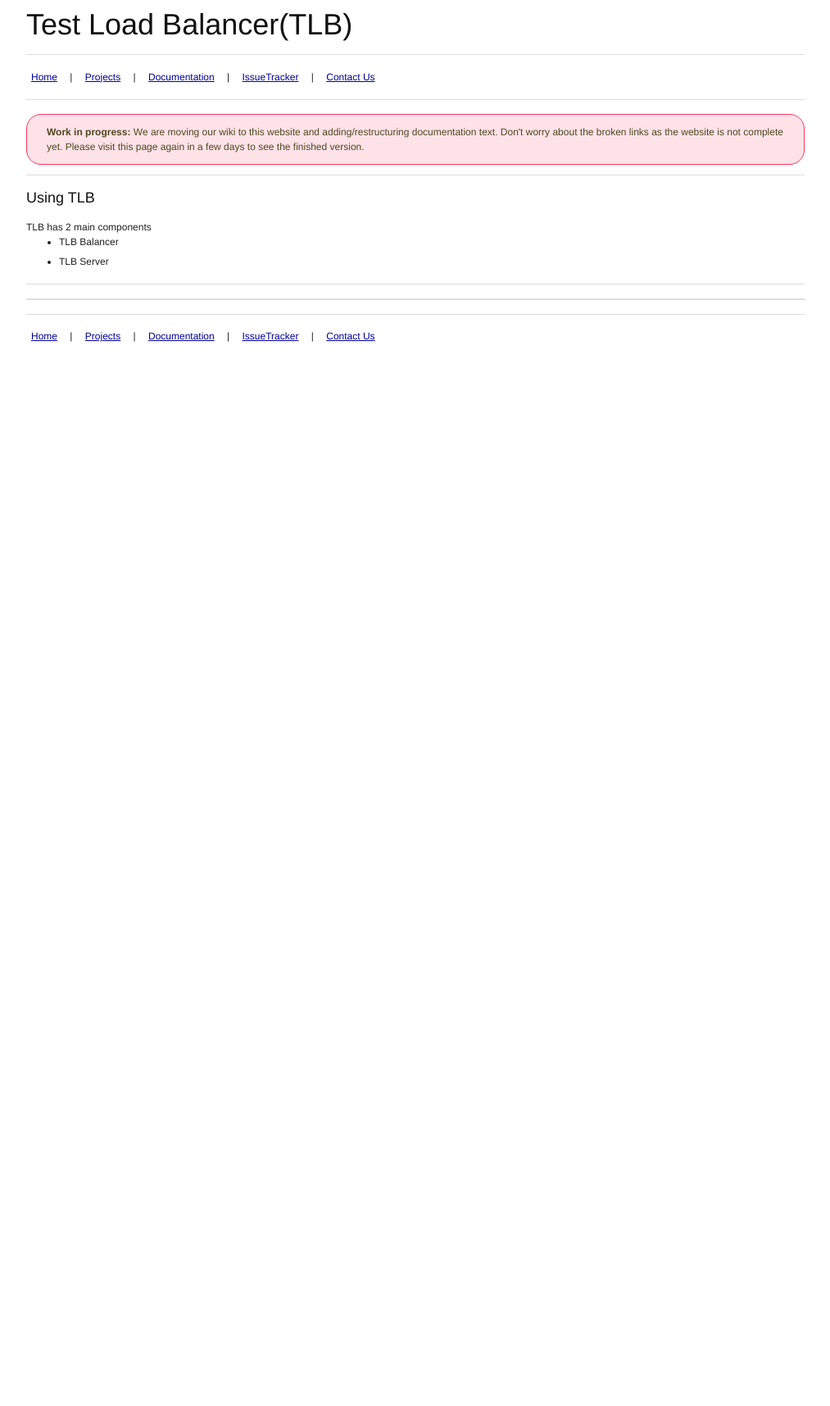
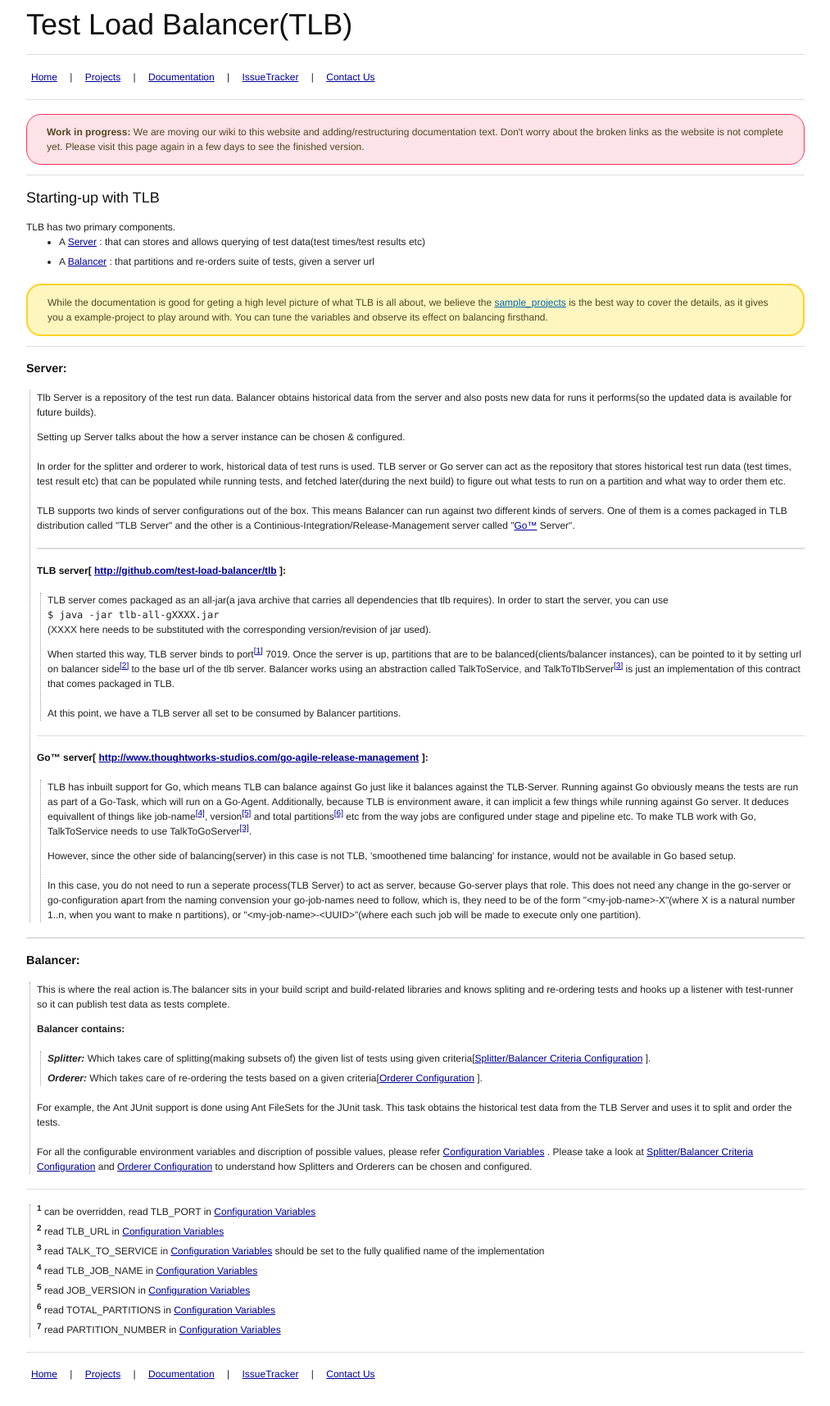
Before and after one commit to test-load-balancer/test-load-balancer.github.com, a Jekyll site: the page built from doc-latest/starting_up.html, in a window 1280 px wide. Shown: the whole page at 82% size, without its empty margins (133-1146 px from the left). Built offline with Jekyll 4.4.1, drawn with Linux system fonts in a browser that asks for light colours; nearby versions of some CDN libraries; library files that are not in the unit come from our copies; Markdown is read by kramdown in place of the engine named in the settings; before the commit the page ends 900 px from its top, so only the background shows below that.

Commit message:
added starting-up section

```diff
--- /dev/null
+++ b/_includes/balancer_configuration_link
@@ -0,0 +1 @@
+<a href="/doc-latest/balancer_config.html">Splitter/Balancer Criteria Configuration</a>
--- /dev/null
+++ b/_includes/components_of_tlb
@@ -0,0 +1,7 @@
+      TLB has two primary components.
+      <ul>
+        <li>A {% include startup_server_link %}
+          : that can stores and allows querying of test data(test times/test results etc)</li>
+        <li>A {% include startup_balancer_link %}
+          : that partitions and re-orders suite of tests, given a server url</li>
+      </ul>
--- /dev/null
+++ b/_includes/config_vars_link
@@ -0,0 +1 @@
+<a href="/doc-latest/config_vars.html">Configuration Variables</a>
--- /dev/null
+++ b/_includes/go_link
@@ -0,0 +1 @@
+<a href="http://www.thoughtworks-studios.com/go-agile-release-management">Go™</a>
--- /dev/null
+++ b/_includes/go_link_link
@@ -0,0 +1 @@
+<a href="http://www.thoughtworks-studios.com/go-agile-release-management">http://www.thoughtworks-studios.com/go-agile-release-management</a>
--- /dev/null
+++ b/_includes/orderer_configuration_link
@@ -0,0 +1 @@
+<a href="/doc-latest/orderer_config.html">Orderer Configuration</a>
--- /dev/null
+++ b/_includes/startup_balancer_link
@@ -0,0 +1 @@
+<a href="/doc-latest/starting_up.html#balancer">Balancer</a>
--- /dev/null
+++ b/_includes/startup_server_link
@@ -0,0 +1 @@
+<a href="/doc-latest/starting_up.html#server">Server</a>
--- /dev/null
+++ b/_includes/tlb_repo_link_link
@@ -0,0 +1 @@
+<a href="http://github.com/test-load-balancer/tlb">http://github.com/test-load-balancer/tlb</a>
--- a/doc-latest/starting_up.html
+++ b/doc-latest/starting_up.html
@@ -7,43 +7,101 @@
 
 <hr/>
 <div>
-  <h3>Using TLB</h3>
-  TLB has 2 main components
+  <h3>Starting-up with TLB</h3>
+  <div>
+    {% include components_of_tlb %}
+    <div class="notice warning">
+      While the documentation is good for geting a high level picture of what TLB is all about, we believe the {% include sample_projects_link %} is the best way to cover the details, as it gives you a example-project to play around with. You can tune the variables and observe its effect on balancing firsthand.
+    </div>
+    <hr/>
+    <div>
+      <label id="server">
+        <h4>Server:</h4>
+      </label>
+      <div class="scope section">
+        Tlb Server is a repository of the test run data. Balancer obtains historical data from the server and also posts new data for runs it performs(so the updated data is available for future builds).
+        <p class="clob_end"/>
+        Setting up Server talks about the how a server instance can be chosen & configured. <!--You may also want to, take a look at some Typical Server Example Setups.-->
+        <p class="clob_end"/>
+        In order for the splitter and orderer to work, historical data of test runs is used. TLB server or Go server can act as the repository that stores historical test run data (test times, test result etc) that can be populated while running tests, and fetched later(during the next build) to figure out what tests to run on a partition and what way to order them etc.
+        <p class="clob_end"/>
+        TLB supports two kinds of server configurations out of the box. This means Balancer can run against two different kinds of servers. One of them is a comes packaged in TLB distribution called "TLB Server" and the other is a Continious-Integration/Release-Management server called "{% include go_link %} Server".
+        <hr/>
+        <h5>TLB server[ {% include tlb_repo_link_link %}
+          ]:</h5>
+        <div class="scope section">
+          TLB server comes packaged as an all-jar(a java archive that carries all dependencies that tlb requires). In order to start the server, you can use
+          <code class="block">
+            $ java -jar tlb-all-gXXXX.jar
+          </code>(XXXX here needs to be substituted with the corresponding version/revision of jar used).
+          <p class="clob_end"/>
+          When started this way, TLB server binds to port<sup><a href="#1">[1]</a></sup> 7019. Once the server is up, partitions that are to be balanced(clients/balancer instances), can be pointed to it by setting url on balancer side<sup><a href="#2">[2]</a></sup> to the base url of the tlb server. Balancer works using an abstraction called TalkToService, and TalkToTlbServer<sup><a href="#3">[3]</a></sup> is just an implementation of this contract that comes packaged in TLB.
+          <p class="clob_end"/>
+          At this point, we have a TLB server all set to be consumed by Balancer partitions.
+        </div>
+        <hr/>
+        <h5>Go™ server[ {% include go_link_link %}
+          ]:</h5>
+        <div class="scope section">
+          TLB has inbuilt support for Go, which means TLB can balance against Go just like it balances against the TLB-Server. Running against Go obviously means the tests are run as part of a Go-Task, which will run on a Go-Agent. Additionally, because TLB is environment aware, it can implicit a few things while running against Go server. It deduces equivallent of things like job-name<sup><a href="#4">[4]</a></sup>, version<sup><a href="#5">[5]</a></sup> and total partitions<sup><a href="#6">[6]</a></sup> etc from the way jobs are configured under stage and pipeline etc. To make TLB work with Go, TalkToService needs to use TalkToGoServer<sup><a href="#3">[3]</a></sup>.
+          <p class="clob_end"/>
+          However, since the other side of balancing(server) in this case is not TLB, 'smoothened time balancing' for instance, would not be available in Go based setup. <!-- remove after versioning for gem -->
+          <p class="clob_end"/>
+          In this case, you do not need to run a seperate process(TLB Server) to act as server, because Go-server plays that role. This does not need any change in the go-server or go-configuration apart from the naming convension your go-job-names need to follow, which is, they need to be of the form "&lt;my-job-name&gt;-X"(where X is a natural number 1..n, when you want to make n partitions), or "&lt;my-job-name&gt;-&lt;UUID&gt;"(where each such job will be made to execute only one partition).
+          <p class="clob_end"/>
+        </div>
+      </div>
+    </div>
+    <hr/>
+    <div>
+      <label id="balancer">
+        <h4>Balancer:</h4>
+      </label>
+      <div class="section scope">
+        This is where the real action is.The balancer sits in your build script and build-related libraries and knows spliting and re-ordering tests and hooks up a listener with test-runner so it can publish test data as tests complete.
+        <p class="clob_end"/>
+        <strong>Balancer contains:</strong>
+        <ul class="scope section without_dots">
+          <li><strong><i>Splitter:</i></strong> Which takes care of splitting(making subsets of) the given list of tests using given criteria[{% include balancer_configuration_link %}
+].</li>
+          <li><strong><i>Orderer:</i></strong> Which takes care of re-ordering the tests based on a given criteria[{% include orderer_configuration_link %}
+].</li>
+        </ul>
+        <p class="clob_end"/>
+        For example, the Ant JUnit support is done using Ant FileSets for the JUnit task. This task obtains the historical test data from the TLB Server and uses it to split and order the tests.
+        <p class="clob_end"/>
+        For all the configurable environment variables and discription of possible values, please refer {% include config_vars_link %}
+        .
+        Please take a look at {% include balancer_configuration_link %}
+        and {% include orderer_configuration_link %}
+        to understand how Splitters and Orderers can be chosen and configured.
+      </div>
+    </div>
+</div>
 
-  <ul>
-  <li>TLB Balancer</li>
-  <li>TLB Server</li>
-</div>
 <hr/>
-<!--TLB Balancer
-The balancer sits in the build script and knows how to split and re-order tests and publish test data.
-
-Balancer contains:
-
-Splitter: Which takes care of splitting the given list of tests using given criteria.
-Orderer: Which takes care of re-ordering the tests based on a given criteria.
-For example, the Ant JUnit support is done using Ant FileSets for the JUnit task. This task obtains the historical test data from the TLB Server and uses it to split and order the tests.
-
-In order for the balancer to work, the following environment variables need to be set:
-
-TLB_URL
-TALK_TO_SERVICE
-TLB_CRITERIA
-CRITERIA_DEFAULTING_ORDER (required when a specific type of criteria is used, called DefaultingTestSplitterCriteria)
-TLB_ORDERER
-TOTAL_PARTITIONS
-PARTITION_NUMBER
-TLB_JOB_NAME
-JOB_VERSION
-Given TLB_URL and TALK_TO_SERVICE, the balancer knows how to talk to the Tlb/Go Server. Based on TLB_CRITERIA and CRITERIA_DEFAULTING_ORDER it figures out what information to fetch from the Tlb Server for given TLB_JOB_NAME and JOB_VERSION. TOTAL_PARTITIONS and PARTITION_NUMBER indicate which partition the current process is, and how many splits there are, in sum total, hence allows for actual splitting and selection of the split that the process itself need to execute. As tests in a partition are executed, TLB_JOB_NAME is used to post the test data back to the Tlb Server(so that it can be used for future runs). JOB_VERSION ensures all partitions see the same snapshot of data, hence ensures no test is run on more than one partition, and more importantly, no tests are ignored while partitioning.
-
-For all the configurable environment variables and discription of possible values, please refer Configuration Variables.
-
-Take a look at Splitter/Balancer Criteria Configuration and Orderer Configuration to understand how to configure Splitters and Orderers.
-Also, take a look at some Typical Balancer Example Setups
-
-TLB Server
-Tlb Server is the repository of the test run data. Tlb Balancer uses the server to obtain historical data and it also posts new data for runs it performs.
-
-Setting up Server talks about the how to configure a server instance. Also, take a look at some Typical Server Example Setups-->
-<hr/>
+<ul class="footnotes scope section without_dots">
+  <li>
+    <sup><label id="1">1</label></sup> can be overridden, read TLB_PORT in {% include config_vars_link %}
+  </li>
+  <li>
+    <sup><label id="2">2</label></sup> read TLB_URL in {% include config_vars_link %}
+  </li>
+  <li>
+    <sup><label id="3">3</label></sup> read TALK_TO_SERVICE in
+    {% include config_vars_link %}
+    should be set to the fully qualified name of the implementation
+  </li>
+  <li>
+    <sup><label id="4">4</label></sup> read TLB_JOB_NAME in {% include config_vars_link %}
+  </li>
+  <li>
+    <sup><label id="5">5</label></sup> read JOB_VERSION in {% include config_vars_link %}
+  </li>
+  <li>
+    <sup><label id="6">6</label></sup> read TOTAL_PARTITIONS in {% include config_vars_link %}
+  </li>
+  <li>
+    <sup><label id="7">7</label></sup> read PARTITION_NUMBER in {% include config_vars_link %}
+  </li>
+</ul>
--- a/stylesheets/site.css
+++ b/stylesheets/site.css
@@ -68,3 +68,21 @@
 .menu li {
      margin: 0 .5em;
 }
+
+h4 {
+     font-weight: bold;
+}
+
+.scope.section {
+     border-left: 1px dotted #999;
+     margin-left: 4px;
+     padding-left: 8px;
+}
+
+ul.without_dots li {
+     list-style: none;
+}
+
+.block {
+     display: block;
+}
```
Also changed, not shown: index.html (+12 -6 lines).
